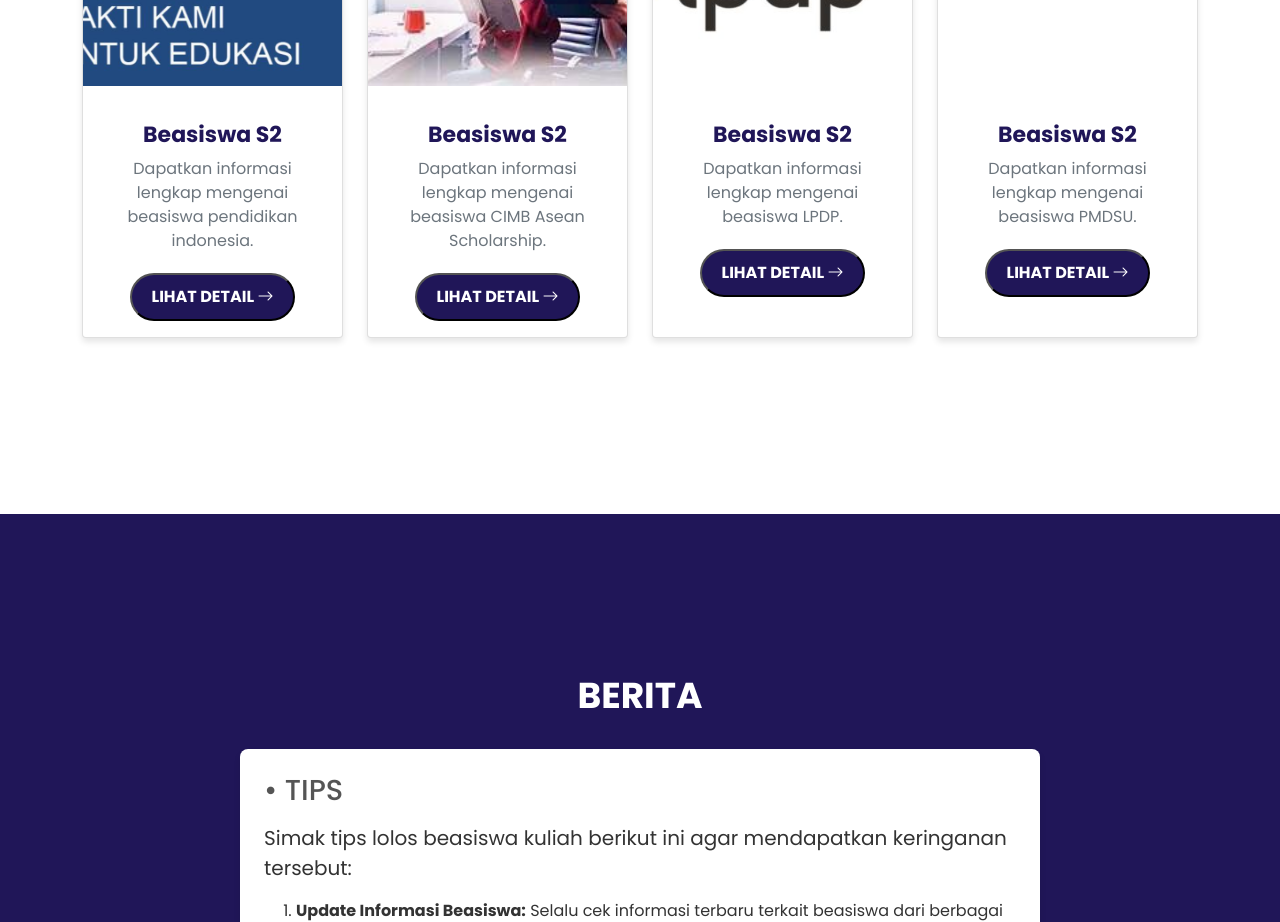
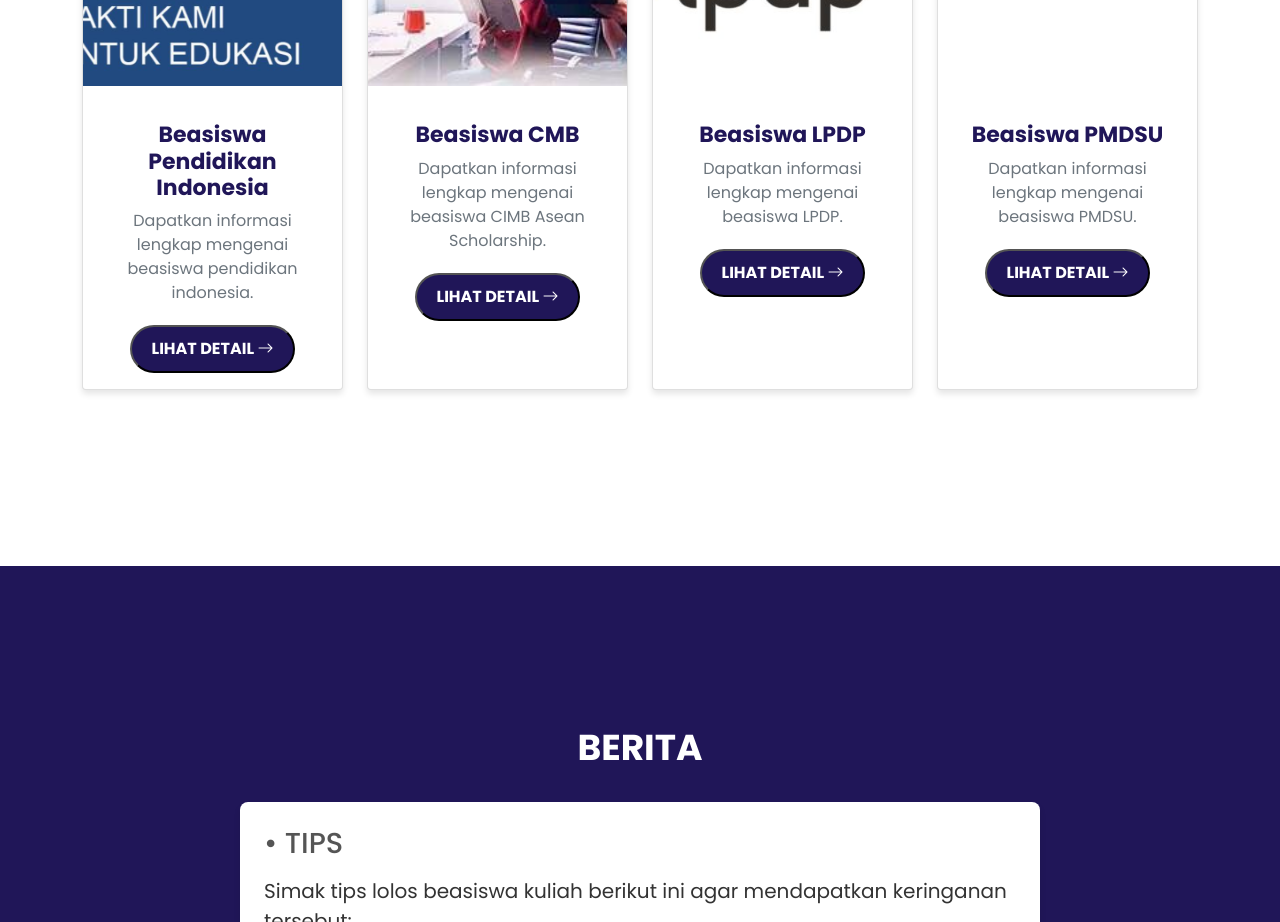
Before and after one commit to shiningsf/info-beasiswa, a website: page public/dashboard.html in a window 1280 px wide. Shown: the part 3380-4302 px from the top of the page. Drawn offline with nearby package versions, Linux system fonts and the light colour scheme.

Commit message:
cobaalagi

```diff
--- a/public/dashboard.html
+++ b/public/dashboard.html
@@ -441,9 +441,9 @@
                 <!-- Card Beasiswa S2 -->
                 <div class="col-md-3 mb-3">
                     <div class="card h-100">
-                        <img src="./img/beasiswa-pendidikan-indonesia_169.jpeg" class="card-img-top" alt="Beasiswa S2">
+                        <img src="./img/beasiswa-pendidikan-indonesia_169.jpeg" class="card-img-top" alt="Beasiswa Pendidikan Indonesia">
                         <div class="card-body text-center">
-                            <h5 class="card-title">Beasiswa S2</h5>
+                            <h5 class="card-title">Beasiswa Pendidikan Indonesia</h5>
                             <p class="card-text">Dapatkan informasi lengkap mengenai beasiswa pendidikan indonesia.
                             </p>
                             <button type="button" class="button-detail" data-bs-toggle="modal"
@@ -562,9 +562,9 @@
                 <!-- Card beasiswa S2 -->
                 <div class="col-md-3 mb-3">
                     <div class="card h-100">
-                        <img src="./img/cimb.jpeg" class="card-img-top" alt="Beasiswa S1">
+                        <img src="./img/cimb.jpeg" class="card-img-top" alt="Beasiswa CIMB">
                         <div class="card-body text-center">
-                            <h5 class="card-title">Beasiswa S2</h5>
+                            <h5 class="card-title">Beasiswa CMB</h5>
                             <p class="card-text">Dapatkan informasi lengkap mengenai beasiswa CIMB Asean Scholarship.
                             </p>
                             <button type="button" class="button-detail" data-bs-toggle="modal"
@@ -645,9 +645,9 @@
                 <!-- Card Beasiswa S2 -->
                 <div class="col-md-3 mb-3">
                     <div class="card h-100">
-                        <img src="./img/lpdp.jpg" class="card-img-top" alt="Beasiswa S1">
+                        <img src="./img/lpdp.jpg" class="card-img-top" alt="Beasiswa LPDP">
                         <div class="card-body text-center">
-                            <h5 class="card-title">Beasiswa S2</h5>
+                            <h5 class="card-title">Beasiswa LPDP</h5>
                             <p class="card-text">Dapatkan informasi lengkap mengenai beasiswa LPDP.
                             </p>
                             <button type="button" class="button-detail" data-bs-toggle="modal"
@@ -826,9 +826,9 @@
                 <!-- Card beasiswa S2 -->
                 <div class="col-md-3 mb-3">
                     <div class="card h-100">
-                        <img src="./img/pmdsu.png" class="card-img-top" alt="Beasiswa S1">
+                        <img src="./img/pmdsu.png" class="card-img-top" alt="Beasiswa PMDSU">
                         <div class="card-body text-center">
-                            <h5 class="card-title">Beasiswa S2</h5>
+                            <h5 class="card-title">Beasiswa PMDSU</h5>
                             <p class="card-text">Dapatkan informasi lengkap mengenai beasiswa PMDSU.
                             </p>
                             <button type="button" class="button-detail" data-bs-toggle="modal"
```
